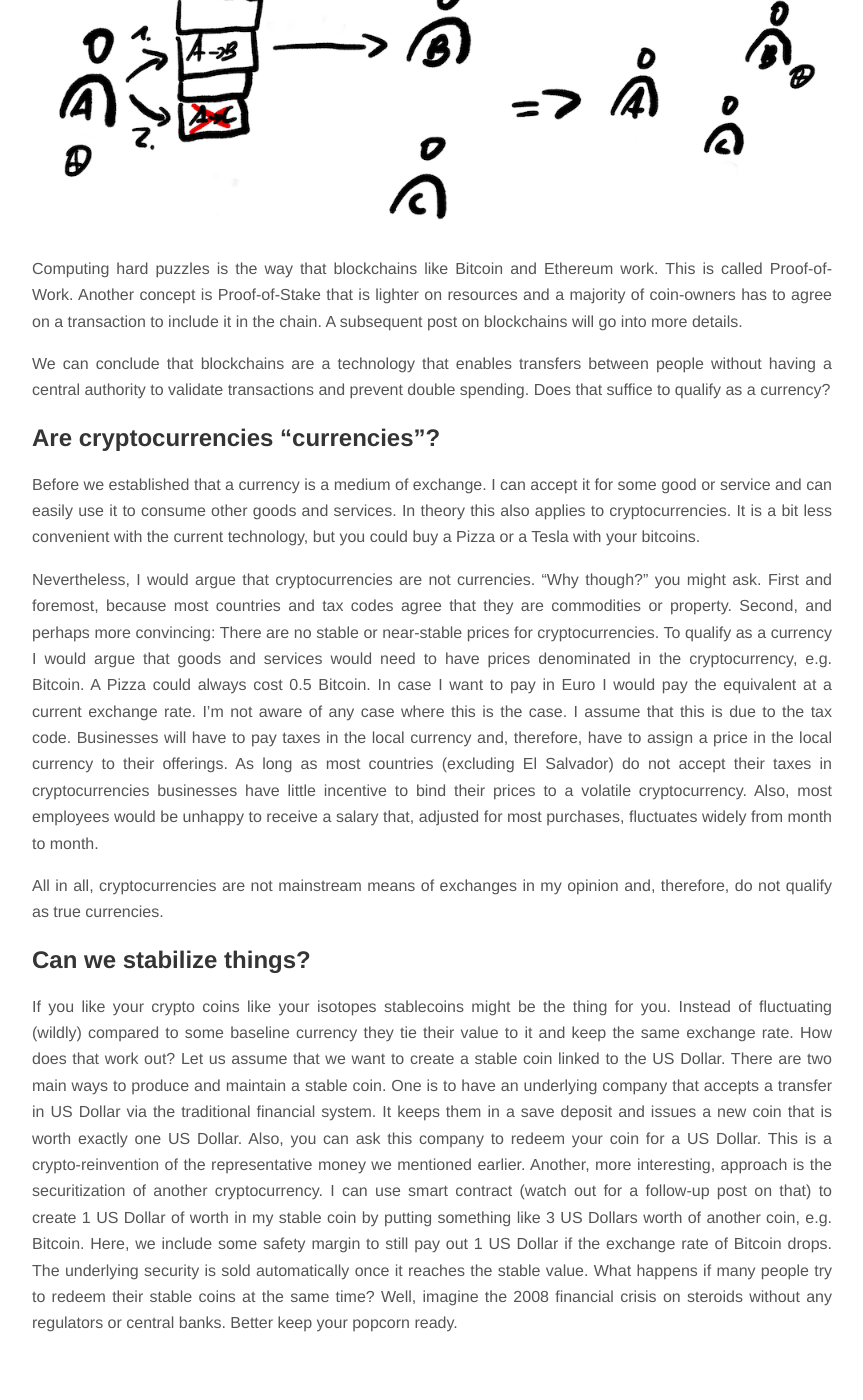
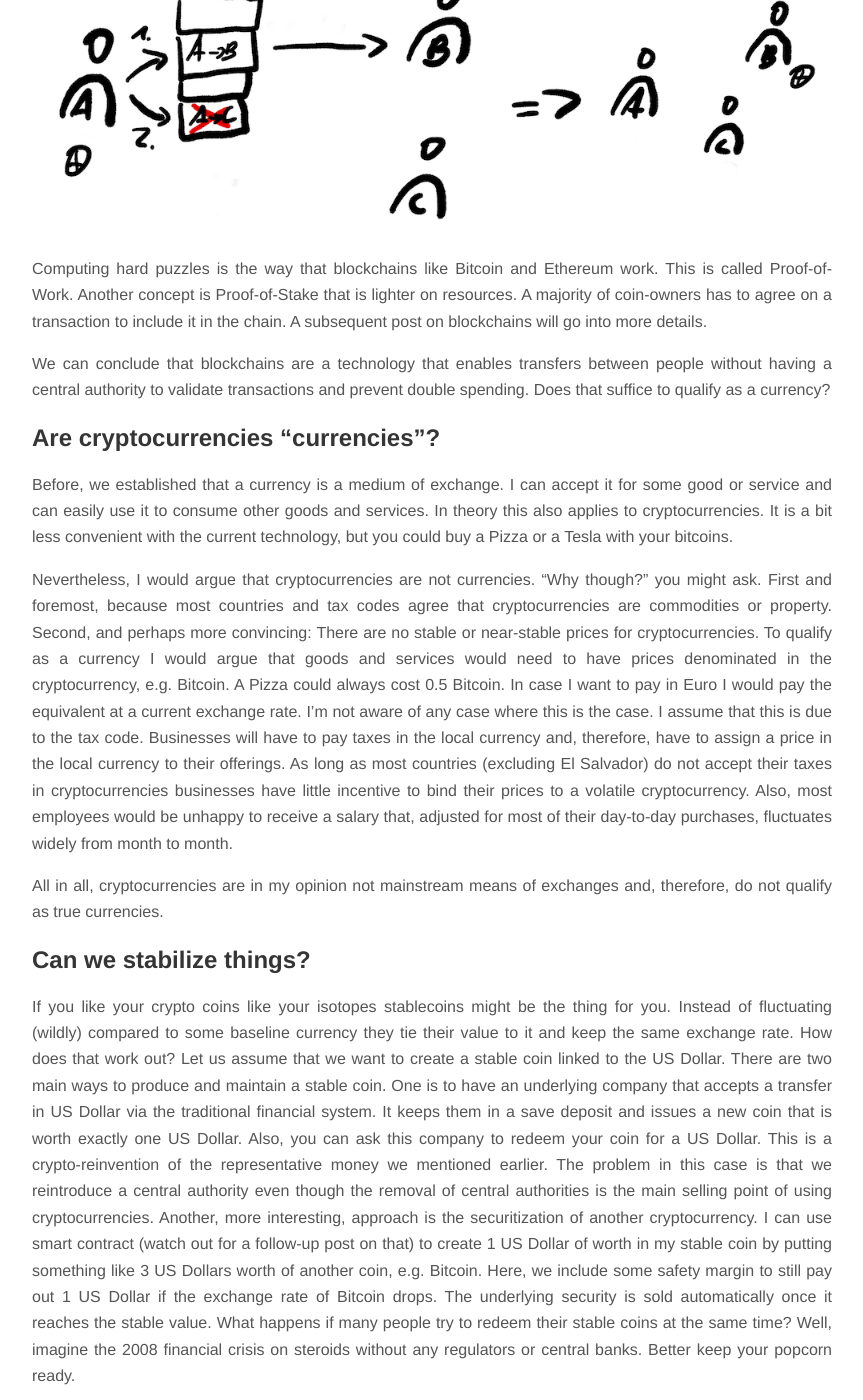
Before and after one commit to Steffen911/steffen911.github.io, a Jekyll site: the page built from _posts/2021-12-25-cryptocurrencies.md, in a window 1280 px wide and 1400 px high, scrolled down 2956 px. Shown: the whole window, without its empty margins (208-1071 px from the left). Built offline with Jekyll 4.4.1, drawn with Linux system fonts in a browser that asks for light colours; nearby versions of some CDN libraries; formulas are drawn with MathJax 3; some of the changed text lies outside the part shown.

Commit message:
chore: final adjustments

```diff
--- a/_posts/2021-12-12-cryptocurrencies.md
+++ b/_posts/2021-12-25-cryptocurrencies.md
@@ -61,7 +61,7 @@ I'm glad that you asked.
 Let us assume that digital money is a file on your computer, similar to a banknote.
 I send such a file to you and remove it.
 If everyone behaves like that we are all good and can already stop worrying.
-Experience teaches us, thought, that some do not play by the rules and instead might try
+Experience teaches us, though, that some do not play by the rules and instead might try
 to send the same file of money to multiple people.
 We will call this the double-spending problem.
 The following graphic illustrates the problem.
@@ -88,7 +87,7 @@ authority.
 
 ## The advent of decentralized internet money
 
-Satoshi Nakamoto's [Bitcoin paper](https://bitcoin.org/bitcoin.pdf) published in 2009 proposes a solution to the
+Satoshi Nakamoto's [Bitcoin paper](https://bitcoin.org/bitcoin.pdf), published in 2009, proposes a solution to the
 double-spending problem without a central authority.
 Instead of sending each transaction to a central authority for verification we publish it publicly to many people.
 They take multiple transactions and group them into a block.
@@ -113,8 +112,8 @@ It should be more lucrative to put the computing power to use in an honest way.
 
 Computing hard puzzles is the way that blockchains like Bitcoin and Ethereum work.
 This is called Proof-of-Work.
-Another concept is Proof-of-Stake that is lighter on resources and a majority of coin-owners has to agree on a
-transaction to include it in the chain.
+Another concept is Proof-of-Stake that is lighter on resources.
+A majority of coin-owners has to agree on a transaction to include it in the chain.
 A subsequent post on blockchains will go into more details.
 
 We can conclude that blockchains are a technology that enables transfers between people without having a central
@@ -123,14 +122,14 @@ Does that suffice to qualify as a currency?
 
 ## Are cryptocurrencies "currencies"?
 
-Before we established that a currency is a medium of exchange.
+Before, we established that a currency is a medium of exchange.
 I can accept it for some good or service and can easily use it to consume other goods and services.
 In theory this also applies to cryptocurrencies.
 It is a bit less convenient with the current technology, but you could buy a Pizza or a Tesla with your bitcoins.
 
 Nevertheless, I would argue that cryptocurrencies are not currencies.
 "Why though?" you might ask.
-First and foremost, because most countries and tax codes agree that they are commodities or property.
+First and foremost, because most countries and tax codes agree that cryptocurrencies are commodities or property.
 Second, and perhaps more convincing: There are no stable or near-stable prices for cryptocurrencies.
 To qualify as a currency I would argue that goods and services would need to have prices denominated in the cryptocurrency,
 e.g. Bitcoin.
@@ -142,10 +141,10 @@ Businesses will have to pay taxes in the local currency and, therefore, have to
 to their offerings.
 As long as most countries (excluding El Salvador) do not accept their taxes in cryptocurrencies businesses have little
 incentive to bind their prices to a volatile cryptocurrency.
-Also, most employees would be unhappy to receive a salary that, adjusted for most purchases,
+Also, most employees would be unhappy to receive a salary that, adjusted for most of their day-to-day purchases,
 fluctuates widely from month to month.
 
-All in all, cryptocurrencies are not mainstream means of exchanges in my opinion and, therefore, do not qualify as
+All in all, cryptocurrencies are in my opinion not mainstream means of exchanges and, therefore, do not qualify as
 true currencies.
 
 ## Can we stabilize things?
@@ -160,6 +159,8 @@ One is to have an underlying company that accepts a transfer in US Dollar via th
 It keeps them in a save deposit and issues a new coin that is worth exactly one US Dollar.
 Also, you can ask this company to redeem your coin for a US Dollar.
 This is a crypto-reinvention of the representative money we mentioned earlier.
+The problem in this case is that we reintroduce a central authority even though the removal of central authorities
+is the main selling point of using cryptocurrencies.
 Another, more interesting, approach is the securitization of another cryptocurrency.
 I can use smart contract (watch out for a follow-up post on that) to create 1 US Dollar of worth in my stable coin
 by putting something like 3 US Dollars worth of another coin, e.g. Bitcoin.
```
Also changed, not shown: other parts of _posts/2021-12-25-cryptocurrencies.md (+7 -8 lines).
